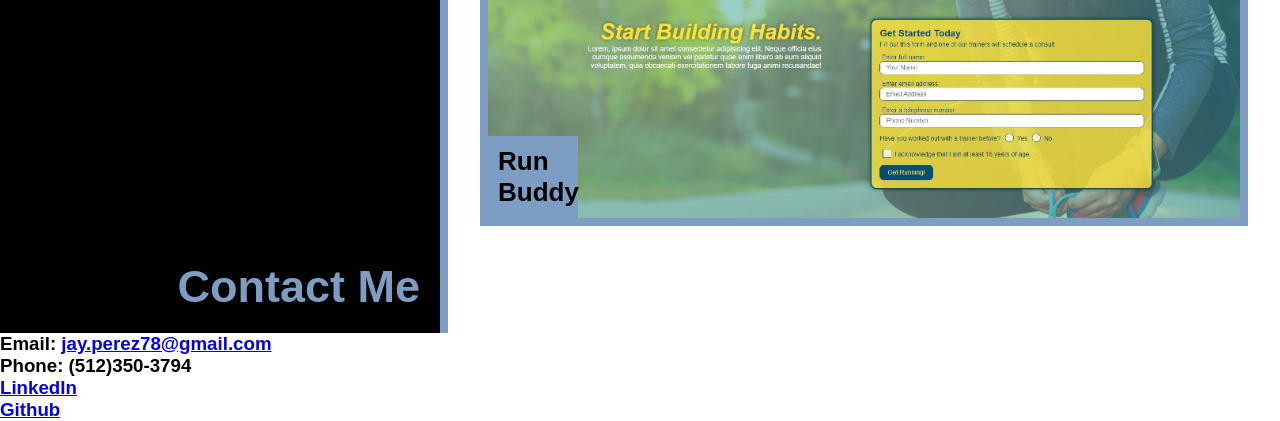
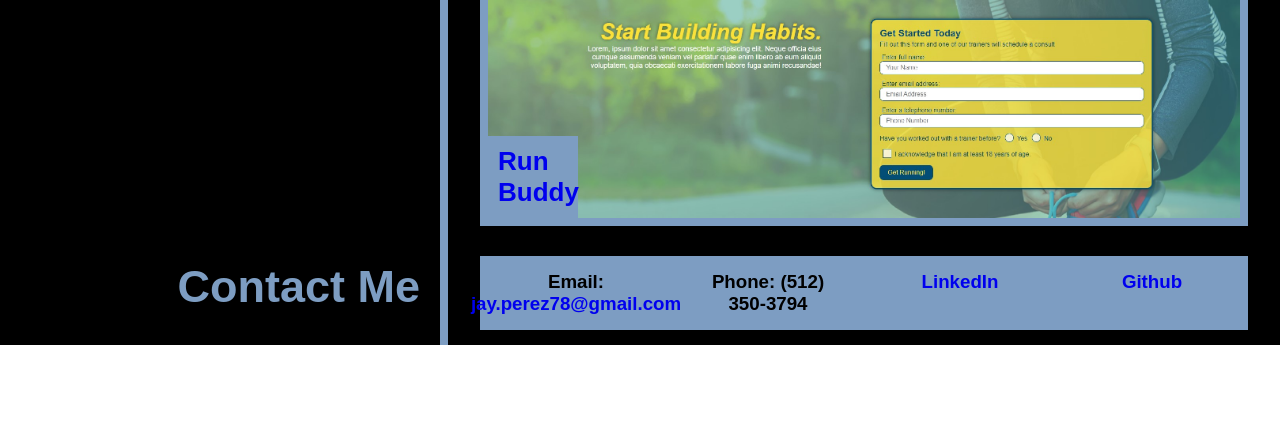
Before and after one commit to JJP512/Portfolio, a plain HTML site: page index.html in a window 1280 px wide. Shown: the part 604-1025 px from the top of the page. After the commit the page ends 949 px from the top, so only its background shows below. Drawn offline with Linux system fonts and the light colour scheme.

Commit message:
Styled Contact section

```diff
--- a/assets/css/style.css
+++ b/assets/css/style.css
@@ -90,6 +90,7 @@ header nav ul li a {
     width: 100%;
     display: flex;
     flex-wrap: wrap;
+    background-color: var(--black);
 }
 
 .about-bio {
@@ -114,6 +115,7 @@ header nav ul li a {
     width: 100%;
     display: flex;
     flex-wrap: wrap;
+    background-color: var(--black);
 }
 
 .work-tile-1 {
@@ -135,3 +137,37 @@ header nav ul li a {
     font-size: 26px;
     color: var(--black);
 }
+
+.work-tile-1 a {
+    text-decoration: none;
+}
+
+.contact {
+    width: 100%;
+    display: flex;
+    flex-wrap: wrap;
+    background-color: var(--black);
+}
+
+.contact-info {
+    width: 60%;
+    display: flex;
+    flex-wrap: wrap;
+    margin: 15px auto;
+    justify-content: space-around;
+    background-color: var(--grey-blue);
+}
+
+.contact-tile {
+    display: flex;
+    flex-wrap: wrap;
+    width: 23%;
+    padding: 15px;
+    justify-content: center;
+    text-align: center;
+    margin: 0;
+}
+
+.contact-tile a {
+    text-decoration: none;
+}
--- a/index.html
+++ b/index.html
@@ -63,7 +63,7 @@
         </div>
 
         <div class="work-tile-1">
-            <h3>Run Buddy</h3>
+            <h3><a href="https://jjp512.github.io/run-buddy/">Run Buddy</a></h3>
         </div>
     </section>
     <!-- Contact Section -->
@@ -71,16 +71,16 @@
         <div class="section-title">
             <h2>Contact Me</h2>
         </div>
-
-        <div>
+        <div class="contact-info">
+            <div class="contact-tile">
                 <h3>Email: <a href="mailto:jay.perez78@gmail.com">jay.perez78@gmail.com</a></h3>
             </div>
 
-        <div>
-            <h3>Phone: (512)350-3794</h3>
+            <div class="contact-tile">
+                <h3>Phone: (512) 350-3794</h3>
             </div>
 
-        <div>
+            <div class="contact-tile">
                 <h3>
                     <a href="https://www.linkedin.com/in/julian-perez-6b3a51214/">
                         LinkedIn
@@ -88,13 +88,14 @@
                 </h3>
             </div>
 
-        <div>
+            <div class="contact-tile">
                 <h3>
                     <a href="https://github.com/JJP512">
                         Github
                     </a>
                 </h3>
             </div>
+        </div>
     </section>
 
 </body>
```
Lines whose indentation alone changed are shown as unchanged.
